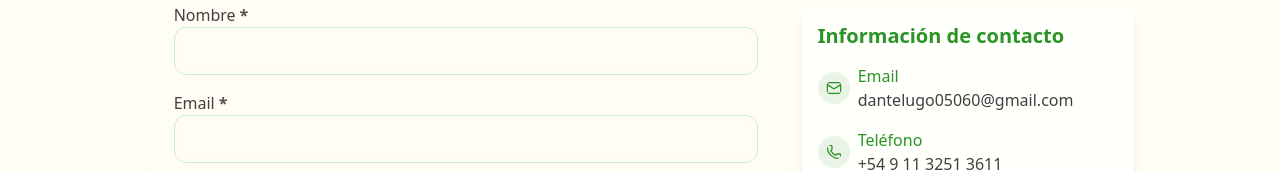
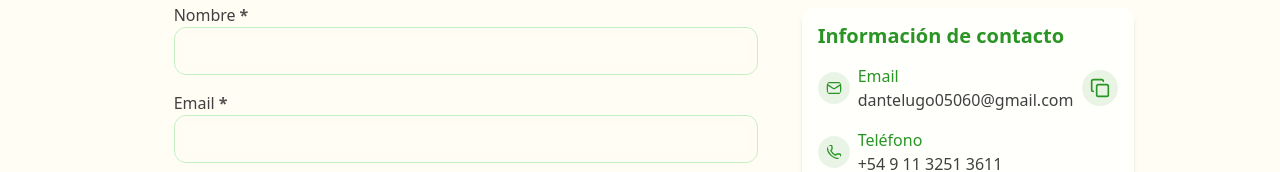
Before and after one commit to dantel8/portfolio, a Next.js app: page / in a window 1280 px wide. Shown: the part 3330-3502 px from the top of the page. Built offline with nearby package versions, Linux system fonts and the light colour scheme; no server answers.

Commit message:
Add copyable functionality to contact info items in DlContact component

```diff
--- a/src/components/DlContact/DlContact.tsx
+++ b/src/components/DlContact/DlContact.tsx
@@ -8,7 +8,7 @@ import { DlUiIcon } from "@/components/ui/DlUiIcon";
 import { DlUiTextArea } from "@/components/ui/DlUiTextArea";
 import { useContactForm } from "@/hooks/useContactForm";
 import { useEffect, useState } from "react";
-import { Mail, MapPin, Phone, Briefcase, LucideIcon } from "lucide-react";
+import { Mail, MapPin, Phone, Briefcase, LucideIcon, Copy } from "lucide-react";
 import { useTheme } from "@/context/ThemeContext";
 
 interface NotificationMessageProps {
@@ -50,12 +50,14 @@ const NotificationMessage = ({
 interface ContactInfoItemProps {
   icon: LucideIcon;
   label: string;
+  copyable?: boolean;
   value: string;
 }
 
 const ContactInfoItem = ({
   icon: Icon,
   label,
+  copyable,
   value,
 }: ContactInfoItemProps) => {
   const { theme } = useTheme();
@@ -87,6 +89,23 @@ const ContactInfoItem = ({
           {value}
         </span>
       </div>
+      {copyable && (
+        <button
+          onClick={() => {
+            navigator.clipboard.writeText(value);
+          }}
+          className={`ml-auto p-2 rounded-full ${
+            theme === "light"
+              ? "text-v1-primary-600 bg-v1-primary-600/10"
+              : "text-v1-primary-400 bg-v1-primary-400/10"
+          }`}
+        >
+          <DlUiIcon
+            lucideIcon={Copy}
+            size={20}
+          />
+        </button>
+      )}
     </div>
   );
 };
@@ -249,6 +268,7 @@ const DlContact = () => {
           icon={Mail}
           label={t("email")}
           value="dantelugo05060@gmail.com"
+          copyable
         />
 
         <ContactInfoItem
```
